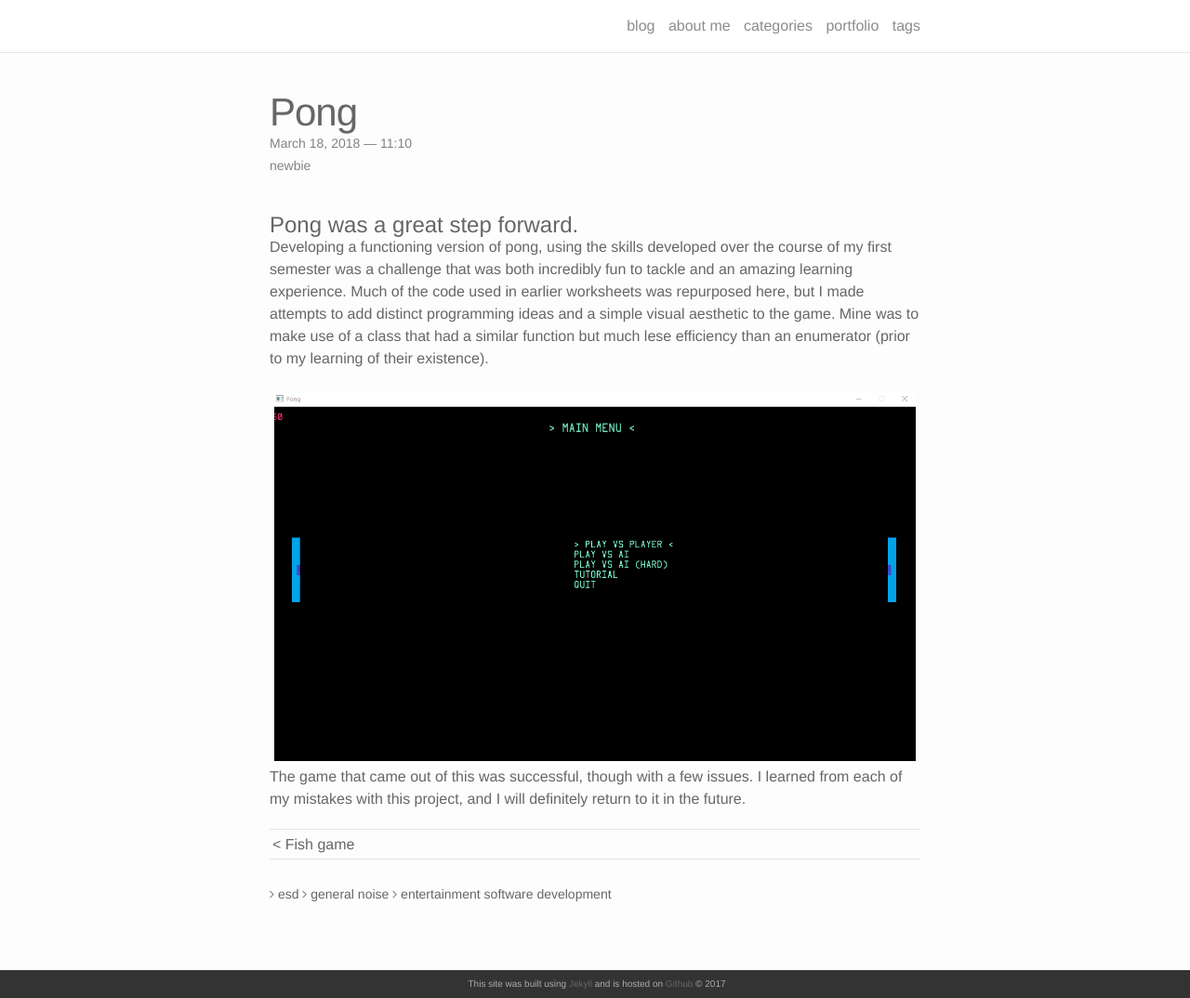
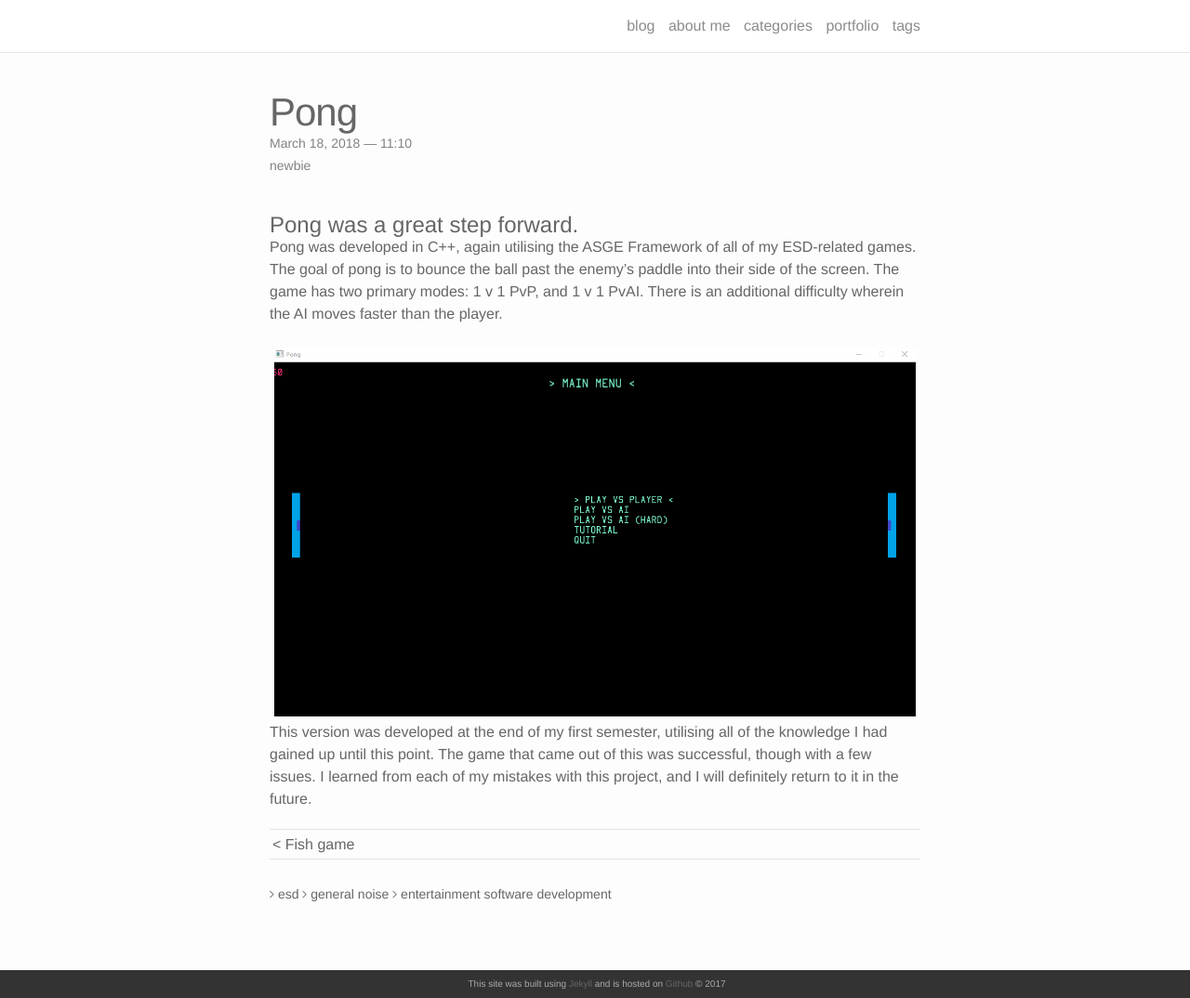
Before and after one commit to SoloMorris/SoloMorris.github.io, a Jekyll site: the page built from _posts/2018-03-18-pong.markdown, in a window 1280 px wide and 1074 px high. Shown: the whole window at 93% size. Built offline with Jekyll 4.4.1, drawn with Linux system fonts in a browser that asks for light colours; nearby versions of some CDN libraries.

Commit message:
Rewrote Pong page

```diff
--- a/_posts/2018-03-18-pong.markdown
+++ b/_posts/2018-03-18-pong.markdown
@@ -13,12 +13,12 @@ tags:
 
 Pong was a great step forward.
 ==
-
-Developing a functioning version of pong, using the skills developed over the course of my first semester was a challenge that was both incredibly fun to tackle and an amazing learning experience.
-Much of the code used in earlier worksheets was repurposed here, but I made attempts to add distinct programming ideas and a simple visual aesthetic to the game.
-Mine was to make use of a class that had a similar function but much lese efficiency than an enumerator (prior to my learning of their existence).
+Pong was developed in C++, again utilising the ASGE Framework of all of my ESD-related games.
+The goal of pong is to bounce the ball past the enemy's paddle into their side of the screen.
+The game has two primary modes: 1 v 1 PvP, and 1 v 1 PvAI. There is an additional difficulty wherein the AI moves faster than the player.
 
 <img class="col three" src="{{ site.baseurl }}/img/pong_01.PNG">
 
+This version was developed at the end of my first semester, utilising all of the knowledge I had gained up until this point.
 The game that came out of this was successful, though with a few issues.
 I learned from each of my mistakes with this project, and I will definitely return to it in the future.
```
